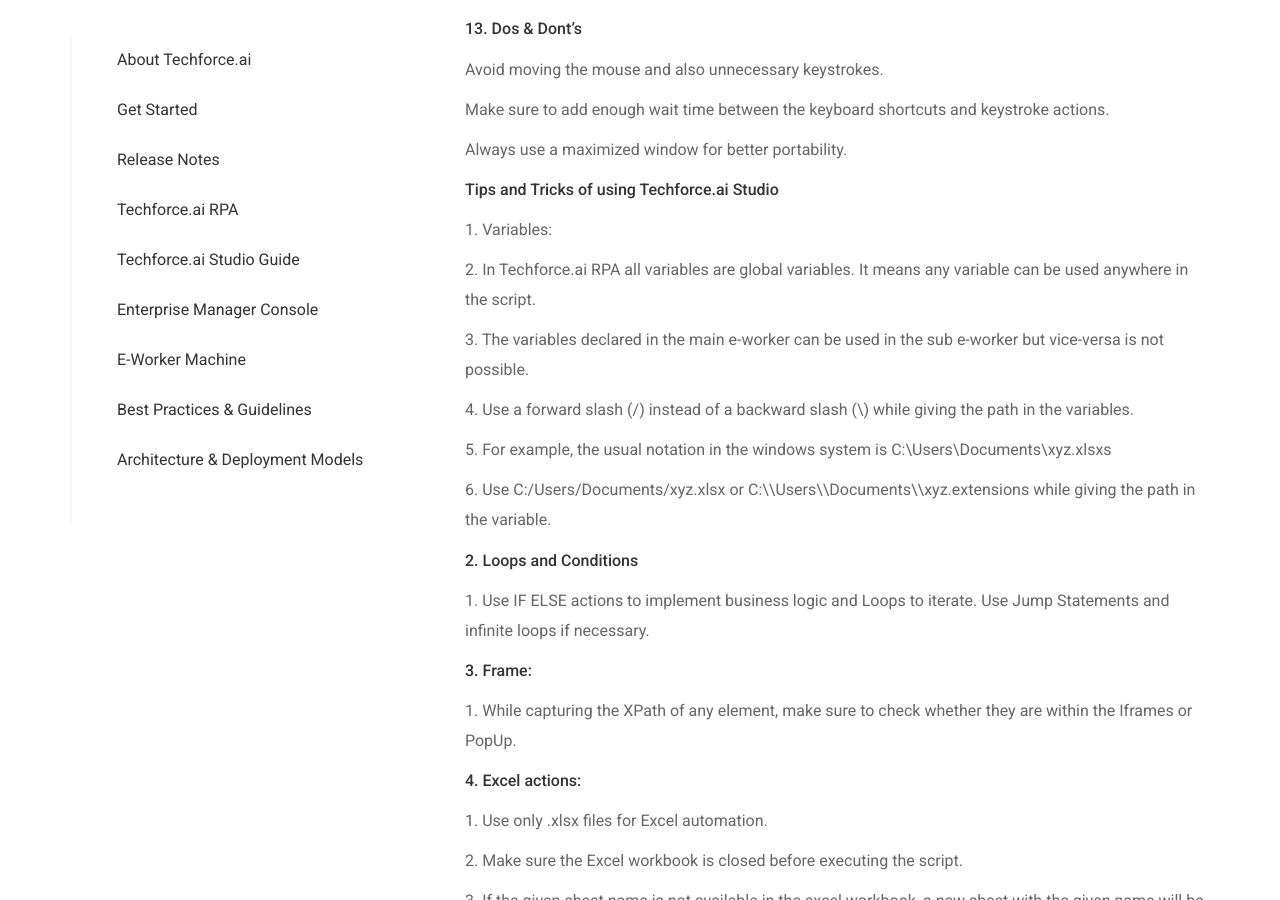
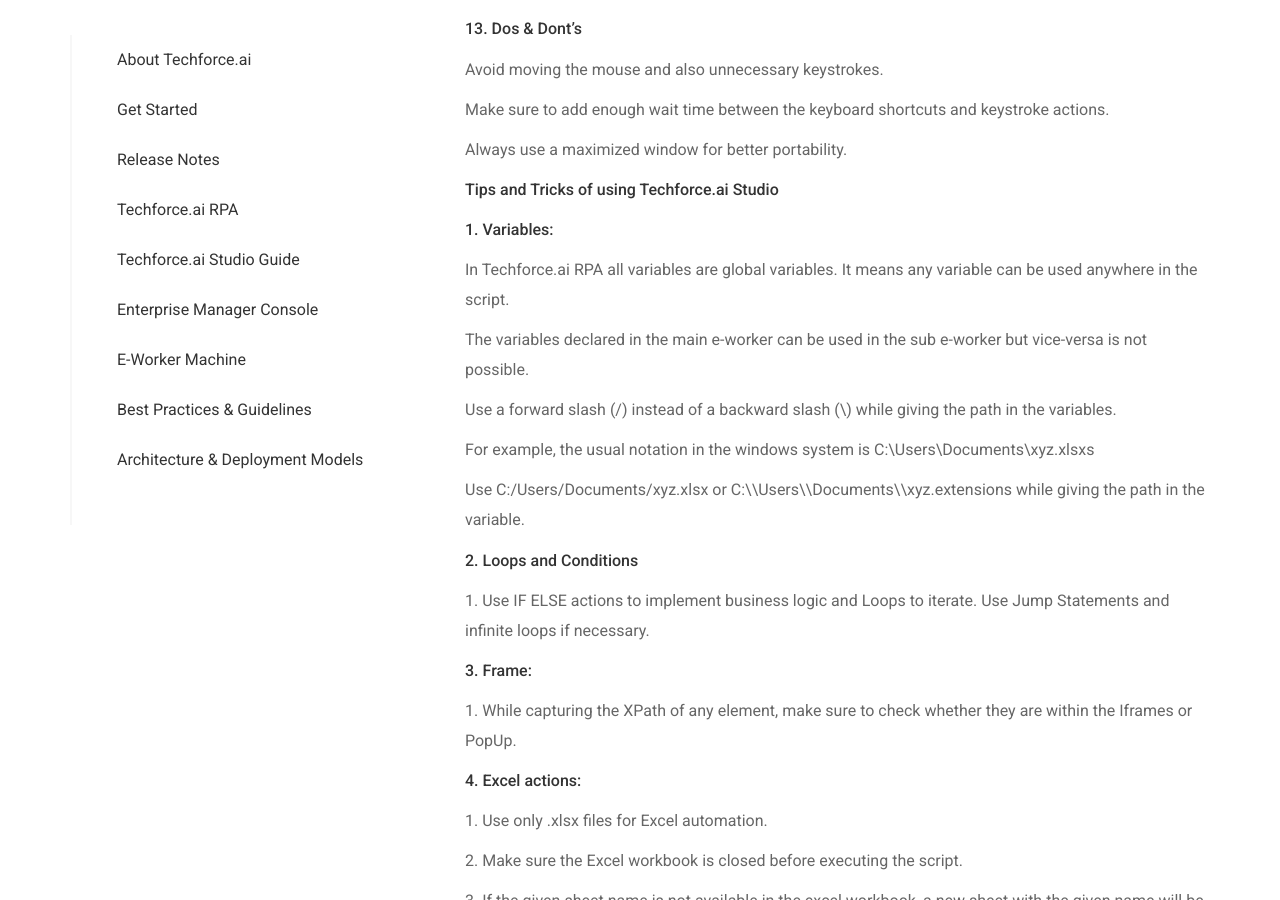
Before and after one commit to digitamizers/Documentation, a Jekyll site: the page built from index.md, in a window 1280 px wide and 900 px high, scrolled down 99204 px. Built offline with Jekyll 4.4.1, drawn with Linux system fonts in a browser that asks for light colours.

Commit message:
bguwgdyuwie

```diff
--- a/_layouts/default.html
+++ b/_layouts/default.html
@@ -2737,12 +2737,12 @@
                             <p> Make sure to add enough wait time between the keyboard shortcuts and keystroke actions.</p>
                             <p> Always use a maximized window for better portability.</p>
                             <h5>Tips and Tricks of using Techforce.ai Studio</h5>
-                            <p><span class="numbers">1.</span>	Variables:</p>
-                            <p><span class="numbers">2.</span> In Techforce.ai RPA all variables are global variables. It means any variable can be used anywhere in the script.</p>
-                            <p><span class="numbers">3.</span> The variables declared in the main e-worker can be used in the sub e-worker but vice-versa is not possible.</p>
-                            <p><span class="numbers">4.</span> Use a forward slash (/) instead of a backward slash (\) while giving the path in the variables.</p>
-                            <p><span class="numbers">5.</span> For example, the usual notation in the windows system is C:\Users\Documents\xyz.xlsxs</p>
-                            <p><span class="numbers">6.</span> Use C:/Users/Documents/xyz.xlsx or C:\\Users\\Documents\\xyz.extensions while giving the path in the variable.</p>
+                            <h5><span class="numbers">1.</span>	Variables:</h5>
+                            <p> In Techforce.ai RPA all variables are global variables. It means any variable can be used anywhere in the script.</p>
+                            <p> The variables declared in the main e-worker can be used in the sub e-worker but vice-versa is not possible.</p>
+                            <p> Use a forward slash (/) instead of a backward slash (\) while giving the path in the variables.</p>
+                            <p> For example, the usual notation in the windows system is C:\Users\Documents\xyz.xlsxs</p>
+                            <p> Use C:/Users/Documents/xyz.xlsx or C:\\Users\\Documents\\xyz.extensions while giving the path in the variable.</p>
 
                             <h5>2. Loops and Conditions</h5>
                             <p><span class="numbers">1.</span> Use IF ELSE actions to implement business logic and Loops to iterate. Use Jump Statements and infinite loops if necessary.</p>
```
